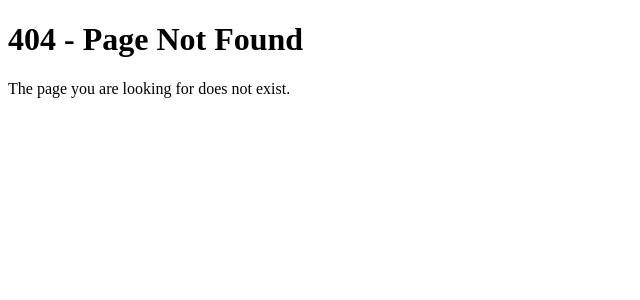
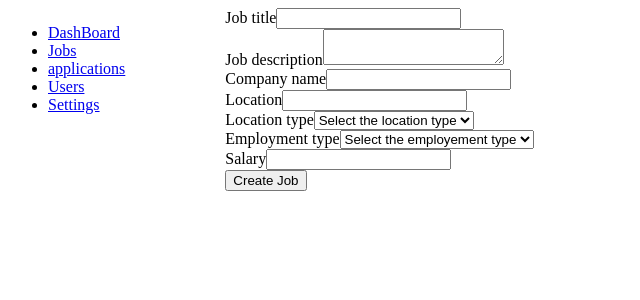
Before and after one commit to Hiruna15/Job_posting_app, a Next.js app in the folder admin/: page /dashboard/jobs/new in a window 1280 px wide. Before the commit this address had no page. Shown: the top 300 px of the page, without its empty margins (0-640 px from the left). Built offline with nearby package versions, Linux system fonts and the light colour scheme.

Commit message:
implement the route for creating a new job | create CreateJobForm component

```diff
--- /dev/null
+++ b/admin/app/_components/CreateJobForm.js
@@ -0,0 +1,113 @@
+"use client";
+
+import { useForm } from "react-hook-form";
+import { OctagonAlert } from "lucide-react";
+
+export default function CreateJobForm() {
+  const {
+    register,
+    handleSubmit,
+    formState: { errors },
+  } = useForm();
+
+  function handleCreate(formData) {}
+
+  return (
+    <form onSubmit={handleSubmit(handleCreate)}>
+      <div>
+        <label htmlFor="title">Job title</label>
+        <input
+          type="text"
+          name="title"
+          {...register("title", {
+            required: true,
+            minLength: 5,
+            maxLength: 50,
+          })}
+        />
+        {errors.title && <OctagonAlert size={15} color="#fd0808" />}
+      </div>
+
+      <div>
+        <label htmlFor="description">Job description</label>
+        <textarea name="description"></textarea>
+      </div>
+
+      <div>
+        <label htmlFor="company">Company name</label>
+        <input
+          type="text"
+          name="company"
+          {...register("company", {
+            required: true,
+            minLength: 3,
+            maxLength: 25,
+          })}
+        />
+        {errors.company && <OctagonAlert size={15} color="#fd0808" />}
+      </div>
+      <div>
+        <label htmlFor="location">Location</label>
+        <input
+          type="text"
+          name="location"
+          {...register("location", {
+            validate: (value) => {
+              const locationType = getValues("locationType");
+              if (locationType === "remote") return true;
+              return value.trim().length > 0;
+            },
+          })}
+        />
+        {errors.location && <OctagonAlert size={15} color="#fd0808" />}
+      </div>
+      <div>
+        <label htmlFor="locationType">Location type</label>
+        <select
+          name="locationType"
+          {...register("locationType", {
+            required: true,
+          })}
+        >
+          <option value="">Select the location type</option>
+          <option value="remote">Remote</option>
+          <option value="on-site">On-site</option>
+          <option value="hybrid">Hybrid</option>
+        </select>
+        {errors.locationType && <OctagonAlert size={15} color="#fd0808" />}
+      </div>
+      {/* <div>
+        <label htmlFor="status">Status</label>
+        <select id="status" name="status">
+          <option value="open">Open</option>
+          <option value="closed">Closed</option>
+        </select>
+      </div> */}
+      <div>
+        <label htmlFor="employmentType">Employment type</label>
+        <select
+          name="employmentType"
+          {...register("employmentType", { required: true })}
+        >
+          <option value="">Select the employement type</option>
+          <option value="full-time">Full-time</option>
+          <option value="part-time">Part-time</option>
+          <option value="contract">Contract</option>
+          <option value="internship">Internship</option>
+        </select>
+        {errors.employmentType && <OctagonAlert size={15} color="#fd0808" />}
+      </div>
+      <div>
+        <label htmlFor="salary">Salary</label>
+        <input
+          type="number"
+          name="salary"
+          {...register("salary", { required: true, min: 0 })}
+        />
+        {errors.salary && <OctagonAlert size={15} color="#fd0808" />}
+      </div>
+
+      <button type="submit">Create Job</button>
+    </form>
+  );
+}
--- /dev/null
+++ b/admin/app/dashboard/jobs/new/page.js
@@ -0,0 +1,13 @@
+import CreateJobForm from "@/app/_components/CreateJobForm";
+
+export const metadata = {
+  title: "Create job",
+};
+
+export default function Page() {
+  return (
+    <div>
+      <CreateJobForm />
+    </div>
+  );
+}
--- a/admin/package.json
+++ b/admin/package.json
@@ -9,10 +9,12 @@
     "lint": "next lint"
   },
   "dependencies": {
+    "@heroicons/react": "^2.2.0",
     "@next-auth/mongodb-adapter": "^1.1.3",
     "bcrypt": "^5.1.1",
     "dotenv": "^16.5.0",
-    "mongodb": "^6.16.0",
+    "lucide-react": "^0.503.0",
+    "mongodb": "^5.9.2",
     "mongoose": "^8.14.1",
     "next": "15.3.1",
     "next-auth": "^4.24.11",
```
Also changed, not shown: 1 other file (tests, documents, lock files or other folders).
